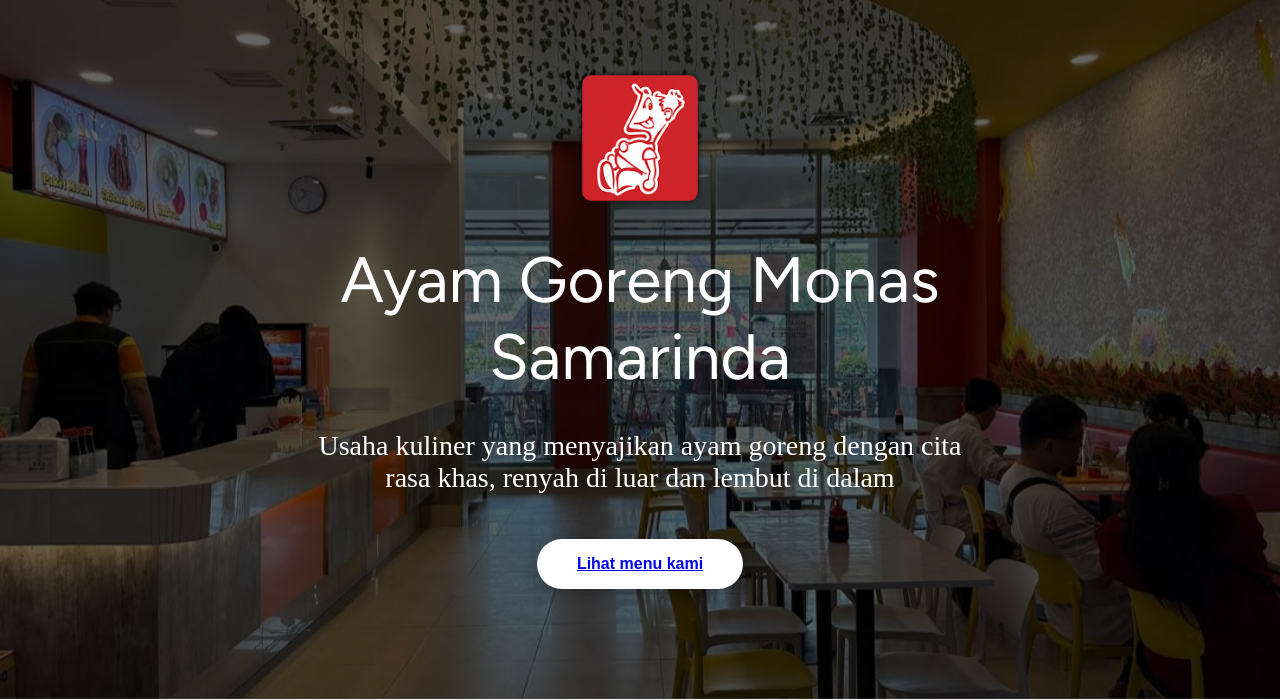
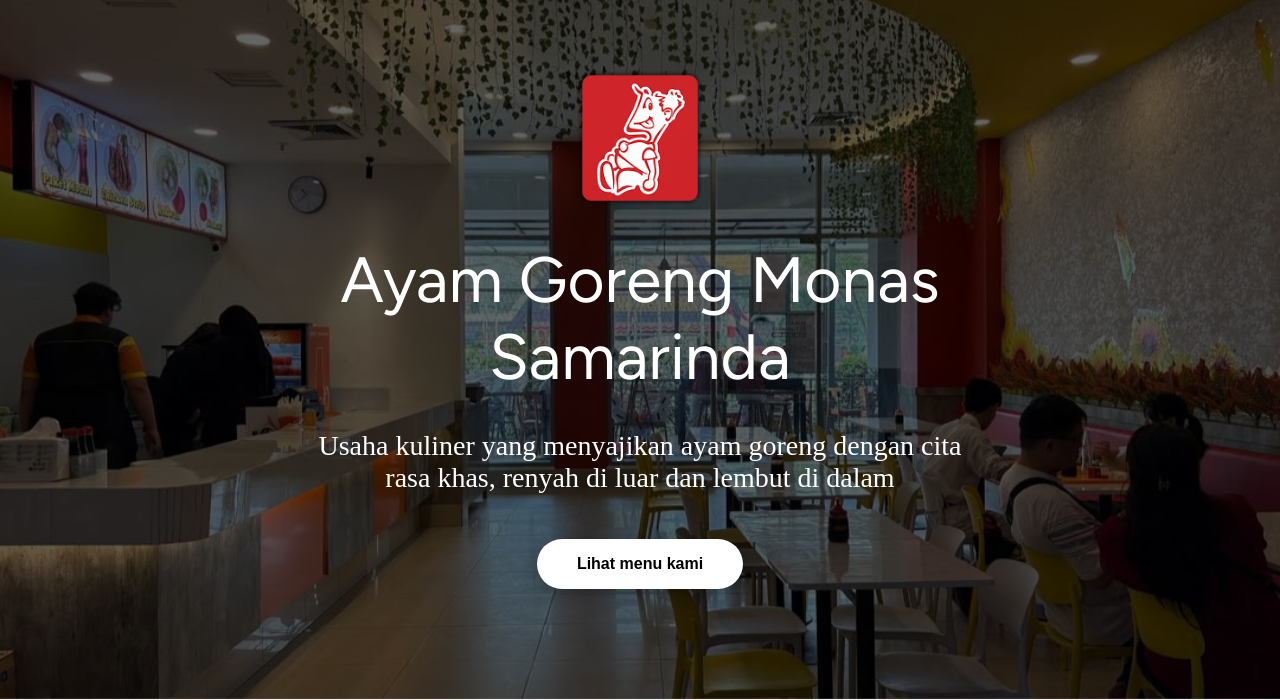
Before and after one commit to 404-DevNotFound/Ayam-Goreng-Monas-Website, a PHP site: page / in a window 1280 px wide. Shown: the part 61-761 px from the top of the page. Run offline with PHP 8.4, Linux system fonts and the light colour scheme; data comes from the database, SQL or seed files in the repository; some web fonts are replaced.

Commit message:
update button

```diff
--- a/style.css/home.css
+++ b/style.css/home.css
@@ -157,3 +157,8 @@
   box-shadow: 0px 4px 20px rgba(0, 0, 0, 0.3);
   border: none;
 }
+
+.button-home a {
+  text-decoration: none;
+  color: #000000;
+}
```
